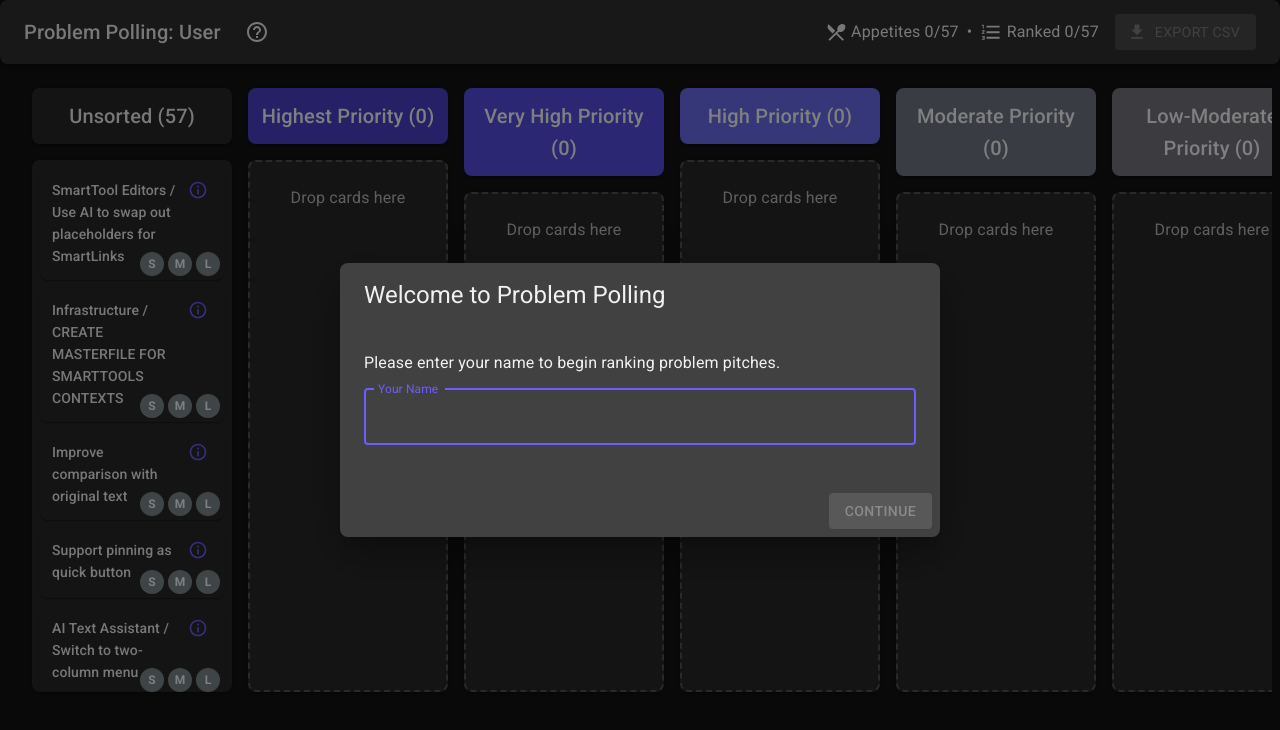
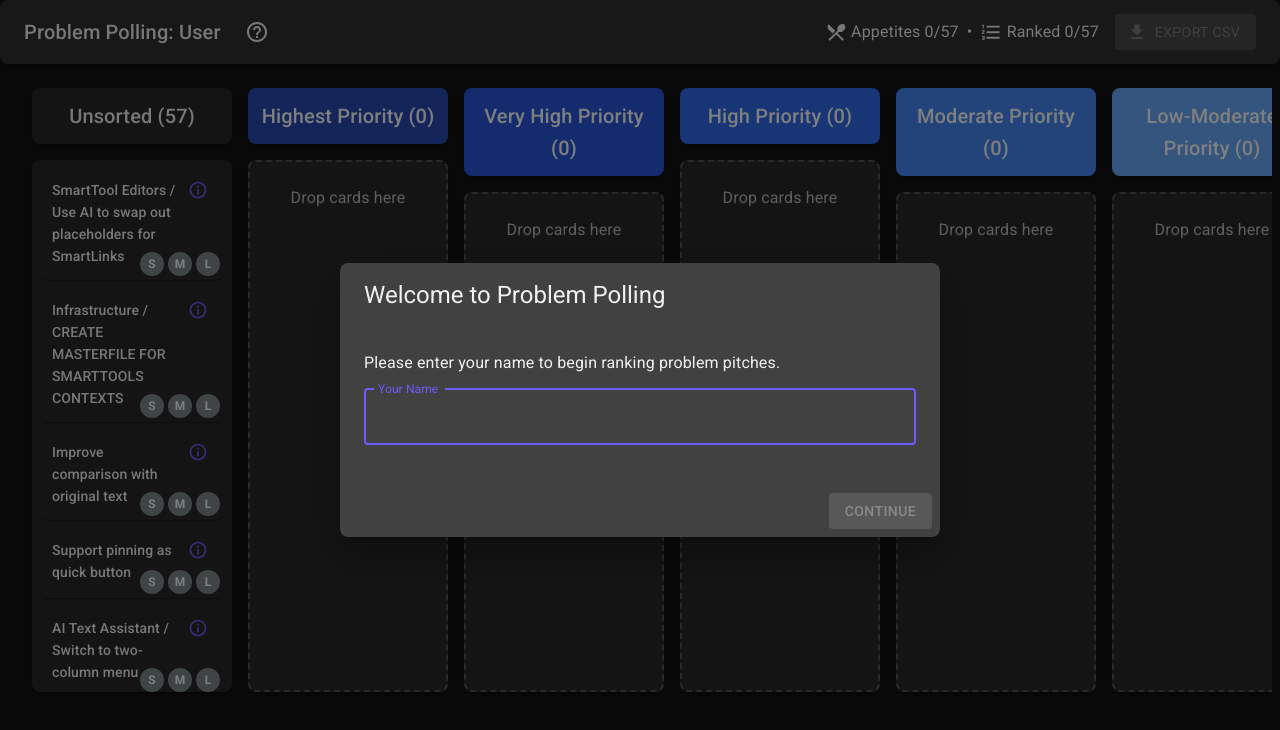
Before and after one commit to chase-grey/tier-list-of-problems, a React (Vite) app: page / in a window 1280 px wide. Shown: the top 730 px of the page. Built offline with nearby package versions, Linux system fonts and the light colour scheme.

Commit message:
Update tier colors to consistent blue palette for all headers

```diff
--- a/src/theme.ts
+++ b/src/theme.ts
@@ -33,14 +33,14 @@ export const colorTokens = {
     unset: '#7f8c8d',   // Gray
   },
   tiers: {
-    // Neutral, subtle color palette with smooth progression and good contrast
-    1: '#4338ca',      // Highest Priority (Indigo dark)
-    2: '#4f46e5',      // Very High Priority (Indigo medium)
-    3: '#6366f1',      // High Priority (Indigo light)
-    4: '#6b7280',      // Moderate Priority (Cool gray)
-    5: '#71717a',      // Low-Moderate Priority (Gray)
-    6: '#78716c',      // Low Priority (Stone gray)
-    7: '#825a8e',      // Very Low Priority (Muted purple)
-    8: '#9333ea',      // Not a Priority (Medium purple)
+    // Consistent blue palette with different shades for all tiers
+    1: '#1e40af',      // Highest Priority (Darkest blue)
+    2: '#1d4ed8',      // Very High Priority (Very dark blue)
+    3: '#2563eb',      // High Priority (Dark blue)
+    4: '#3b82f6',      // Moderate Priority (Medium blue)
+    5: '#60a5fa',      // Low-Moderate Priority (Blue)
+    6: '#93c5fd',      // Low Priority (Light blue - darkened for contrast)
+    7: '#3b5998',      // Very Low Priority (Facebook blue - good contrast)
+    8: '#0369a1',      // Not a Priority (Dark sky blue)
   }
 };
```
